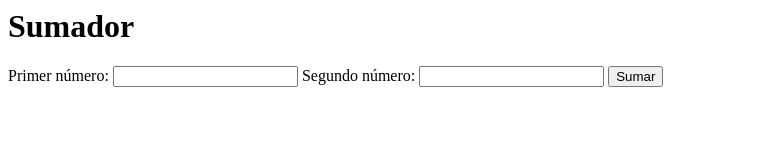
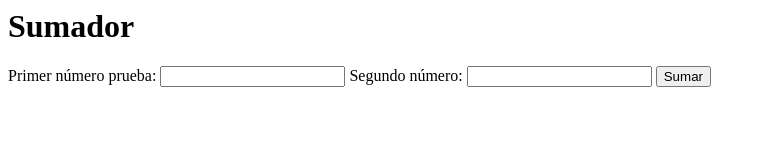
Before and after one commit to LuisSebastian28/tercer-parcial-plantilla, a website built with Parcel: page index.html in a window 1280 px wide. Shown: the whole page, without its empty margins (0-765 px from the left). Built offline with nearby package versions, Linux system fonts and the light colour scheme.

Commit message:
prueba de push 2

```diff
--- a/index.html
+++ b/index.html
@@ -2,7 +2,7 @@
   <body>
     <h1>Sumador</h1>
     <form id="sumar-form">
-      <label for="primer-numero">Primer número:</label>
+      <label for="primer-numero">Primer número prueba:</label>
       <input type="number" id="primer-numero" />
       <label for="segundo-numero">Segundo número:</label>
       <input type="number" id="segundo-numero" />
```
